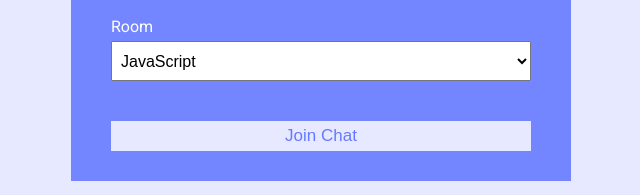
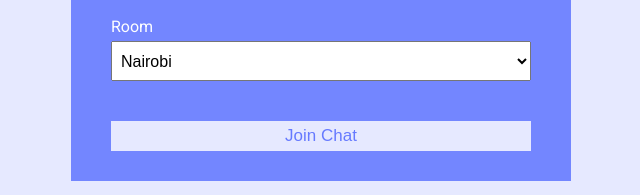
Before and after one commit to waribu/jaba-chat, a website: page public/index.html in a window 1280 px wide. Shown: the part 255-450 px from the top of the page, 319-959 px from the left. Drawn offline with Linux system fonts and the light colour scheme.

Commit message:
room naming

```diff
--- a/public/index.html
+++ b/public/index.html
@@ -33,12 +33,12 @@
 					<div class="form-control">
 						<label for="room">Room</label>
 						<select name="room" id="room">
-							<option value="JavaScript">JavaScript</option>
-							<option value="Python">Python</option>
-							<option value="PHP">PHP</option>
-							<option value="C#">C#</option>
-							<option value="Ruby">Ruby</option>
-							<option value="Java">Java</option>
+							<option value="Nairobi">Nairobi</option>
+							<option value="Central">Central</option>
+							<option value="Western">Western</option>
+							<option value="Coast">Coast</option>
+							<option value="Rift-Valley">Rift-Valley</option>
+							<option value="Eastern">Eastern</option>
 						</select>
 					</div>
 					<button type="submit" class="btn">Join Chat</button>
```
